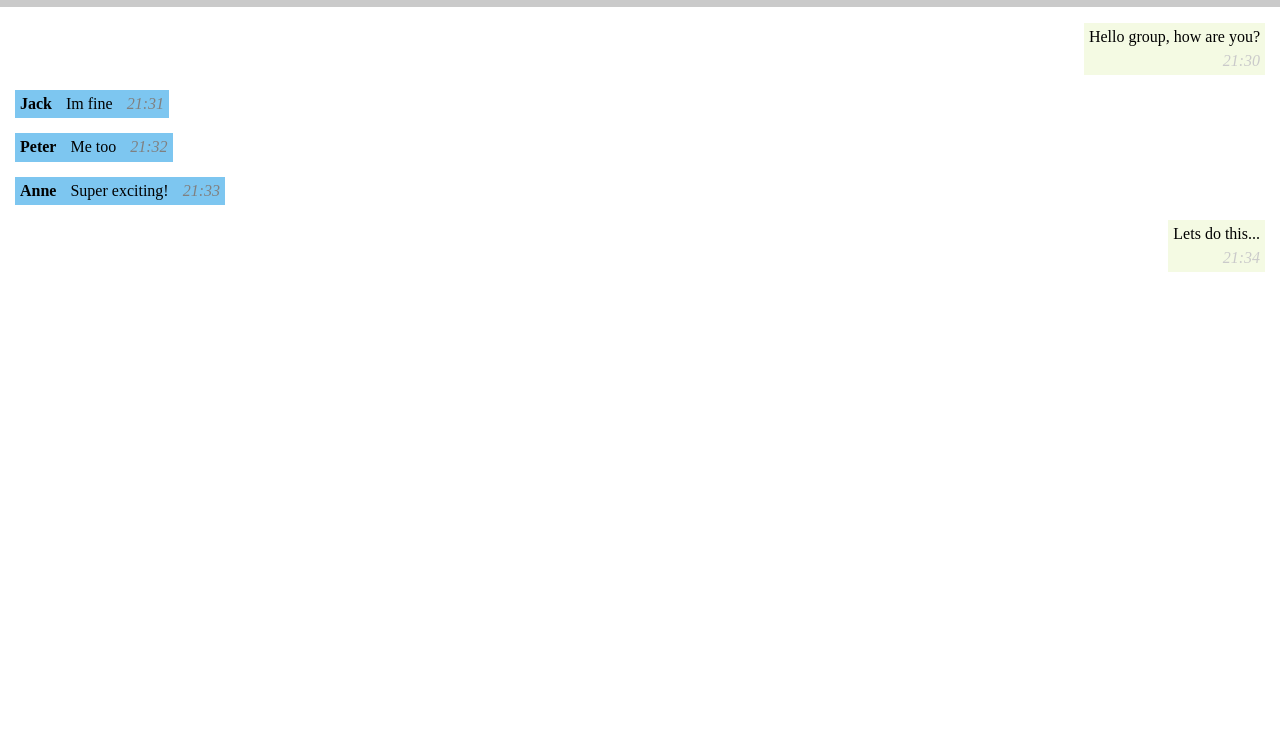
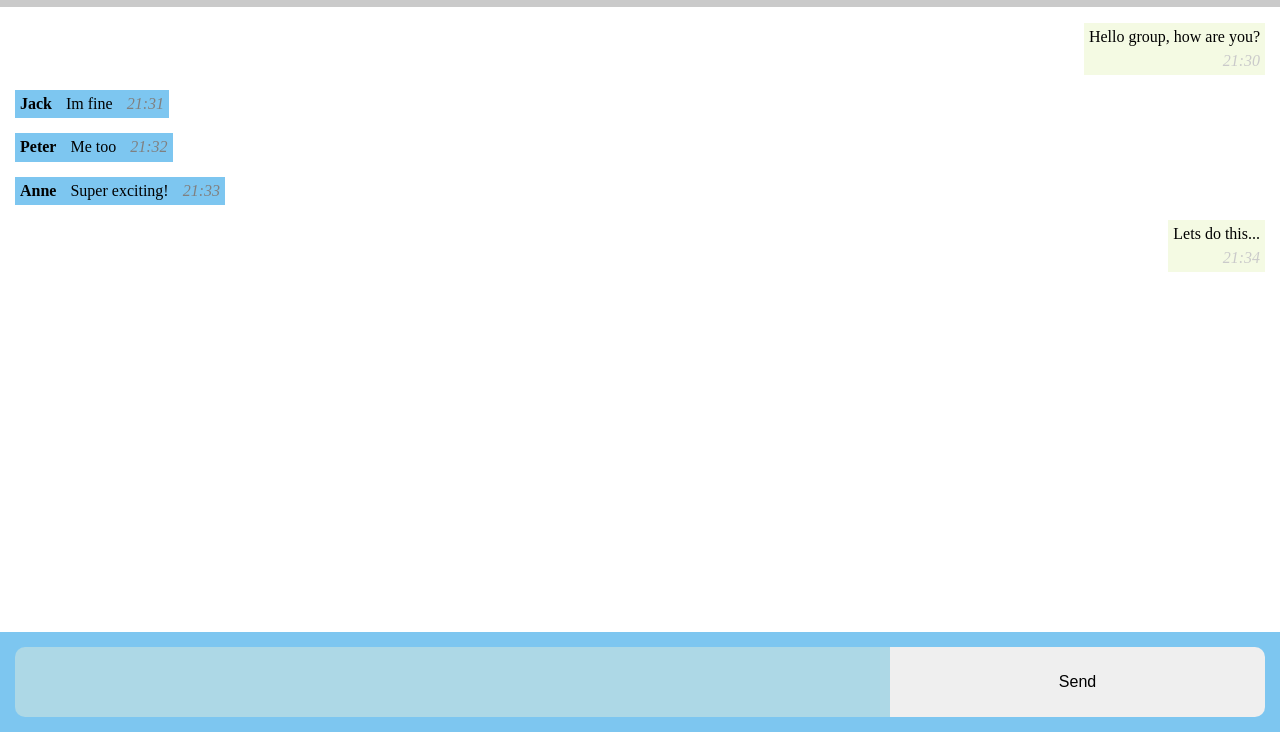
Before and after one commit to millersdev/taste-of-code-code, a plain HTML site: page index.html in a window 1280 px wide. Shown: the part 68-800 px from the top of the page. Drawn offline with nearby package versions, Linux system fonts and the light colour scheme.

Commit message:
hello input fields to create my message

```diff
--- a/index.html
+++ b/index.html
@@ -59,5 +59,10 @@
         </section>
     </main>
 
+    <footer>
+        <input type="text" />
+        <input type="submit" value="Send"/>
+    </footer>
+
   </body>
 </html>
--- a/style.css
+++ b/style.css
@@ -1,3 +1,10 @@
+html {
+    box-sizing: border-box;
+}
+*, *:before, *:after {
+    box-sizing: inherit;
+}
+
 /* HEADER */
 header{
     background: #cacaca;
@@ -67,3 +74,36 @@ header p{
 .message.yours p .time{
     color: grey;
 }
+
+/* INPUT */
+footer{
+    position: fixed;
+    bottom: 0;
+    height: 100px;
+    width: 100%;
+    padding: 15px;
+    background-color: rgb(125, 198, 240);
+
+}
+
+footer input{
+    height: 100%;
+    border: none;
+    margin: 0;
+    padding: 0;
+    float: left;
+}
+
+footer input[type="text"]{
+    width:70%;
+    background-color: lightblue;
+    outline: none;
+    padding: 15px;
+    border-top-left-radius: 10px;
+    border-bottom-left-radius: 10px;
+}
+footer input[type="submit"]{
+    width:30%;
+    border-top-right-radius: 10px;
+    border-bottom-right-radius: 10px;
+}
```
